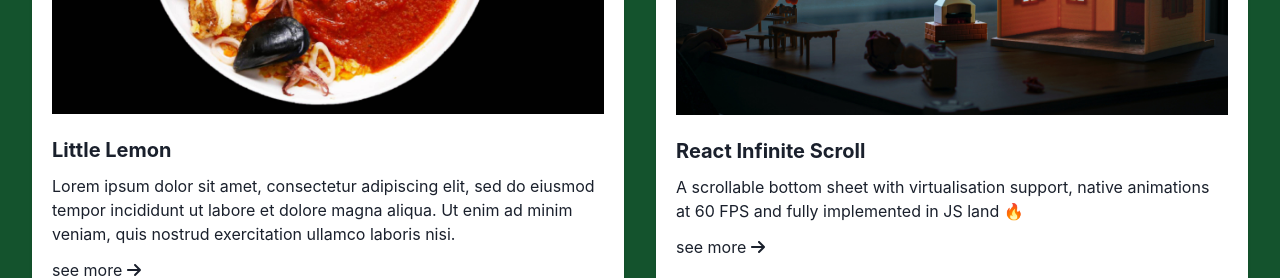
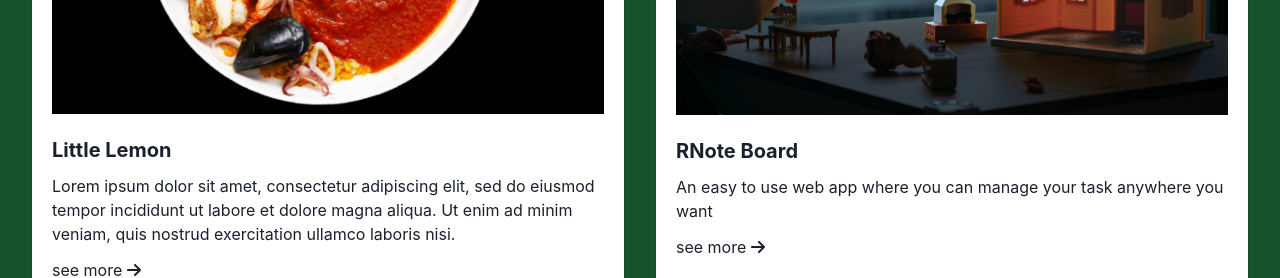
Before and after one commit to tonako13gm/Anthony-Sylvester-Bahinting-Portfolio, a React (Create React App) app in the folder portfolio/: page / in a window 1280 px wide. Shown: the part 1180-1458 px from the top of the page. Built offline with nearby package versions, Linux system fonts and the light colour scheme.

Commit message:
added a new project Note Board initial structure

```diff
--- a/portfolio/src/components/Card.js
+++ b/portfolio/src/components/Card.js
@@ -5,14 +5,14 @@ import { Card, CardBody, Stack } from '@chakra-ui/react'
 
 import React from "react";
 
-const CardView = ({ title, description, imageSrc }) => {
+const CardView = ({ title, link, description, imageSrc }) => {
   // Implement the UI for the Card component according to the instructions.
   // You should be able to implement the component with the elements imported above.
   // Feel free to import other UI components from Chakra UI if you wish to.
   return (
     <Card>
       <CardBody>
-        <a href="https://little-lemon-restaurant-booking-page.vercel.app/" target="_blank" rel="noopener noreferrer">
+        <a href={link} target="_blank" rel="noopener noreferrer">
           <Image src={imageSrc} />
         </a>
         <Stack mt='6' spacing='3'>
@@ -21,7 +21,7 @@ const CardView = ({ title, description, imageSrc }) => {
             {description}
           </Text>
           <Text>
-            <a href="https://little-lemon-restaurant-booking-page.vercel.app/" target="_blank" rel="noopener noreferrer">
+            <a href={link} target="_blank" rel="noopener noreferrer">
               see more <FontAwesomeIcon icon={faArrowRight} size="1x" />
             </a>
           </Text>
--- a/portfolio/src/components/ProjectsSection.js
+++ b/portfolio/src/components/ProjectsSection.js
@@ -8,24 +8,28 @@ const projects = [
     title: "Little Lemon",
     description:
       "Lorem ipsum dolor sit amet, consectetur adipiscing elit, sed do eiusmod tempor incididunt ut labore et dolore magna aliqua. Ut enim ad minim veniam, quis nostrud exercitation ullamco laboris nisi.",
+    link: "https://little-lemon-restaurant-booking-page.vercel.app/",
     getImageSrc: () => require("../images/photo1.jpg"),
   },
   {
-    title: "React Infinite Scroll",
+    title: "RNote Board",
     description:
-      "A scrollable bottom sheet with virtualisation support, native animations at 60 FPS and fully implemented in JS land 🔥️",
+      "An easy to use web app where you can manage your task anywhere you want",
+    link: "https://noteboard-6q4w.onrender.com/",
     getImageSrc: () => require("../images/photo2.jpg"),
   },
   {
     title: "Photo Gallery",
     description:
       "A One-stop shop for photographers to share and monetize their photos, allowing them to have a second source of income",
+    link: "https://little-lemon-restaurant-booking-page.vercel.app/",
     getImageSrc: () => require("../images/photo3.jpg"),
   },
   {
     title: "Event planner",
     description:
       "A mobile application for leisure seekers to discover unique events and activities in their city with a few taps",
+    link: "https://little-lemon-restaurant-booking-page.vercel.app/",
     getImageSrc: () => require("../images/photo4.jpg"),
   },
 ];
@@ -52,6 +56,7 @@ const ProjectsSection = () => {
             key={project.title}
             title={project.title}
             description={project.description}
+            link={project.link}
             imageSrc={project.getImageSrc()}
           />
         ))}
```
